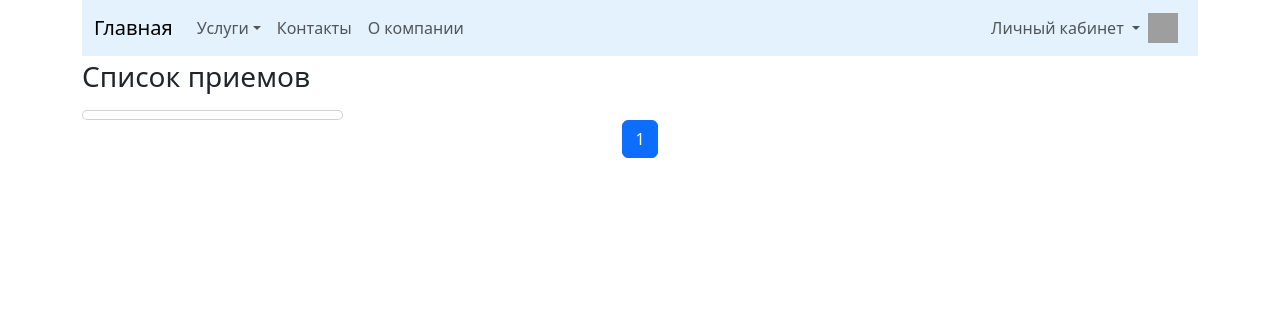
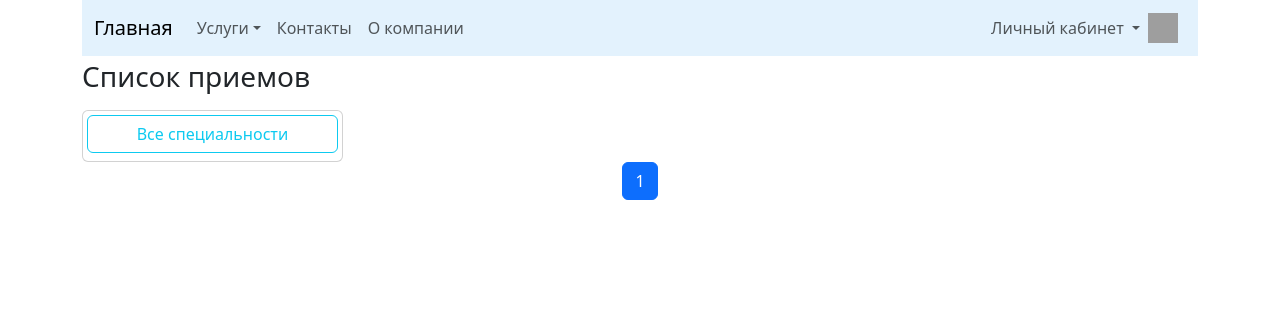
Before and after one commit to AlexandrBxbrxv/Medical_Diagnostics, a Django app: page /services/appointment/list/ in a window 1280 px wide. Shown: the top 316 px of the page. Run offline with Django 4.2, Linux system fonts and the light colour scheme; data that the repository does not hold is empty; parts of the project's set-up code (start-up, migrations or seed data) failed here and were passed over; grey boxes are pictures that could not be loaded.

Commit message:
+ кнопка снятия фильтра

```diff
--- a/services/templates/services/appointment_list.html
+++ b/services/templates/services/appointment_list.html
@@ -12,8 +12,11 @@
 
     <div class="col-3">
       <div class="h-100">
-        <div class="card h-100 p-1">
+        <div class="card p-1">
           <div class="row m-0 p-0">
+            <a class="btn btn-outline-info mb-1" href="{% url 'services:appointment_list' %}">
+              Все специальности
+            </a>
             {% for speciality in specialities %}
             <a class="btn btn-outline-info mb-1" href="?speciality_pk={{ speciality.pk }}">
               {{ speciality }}
```
